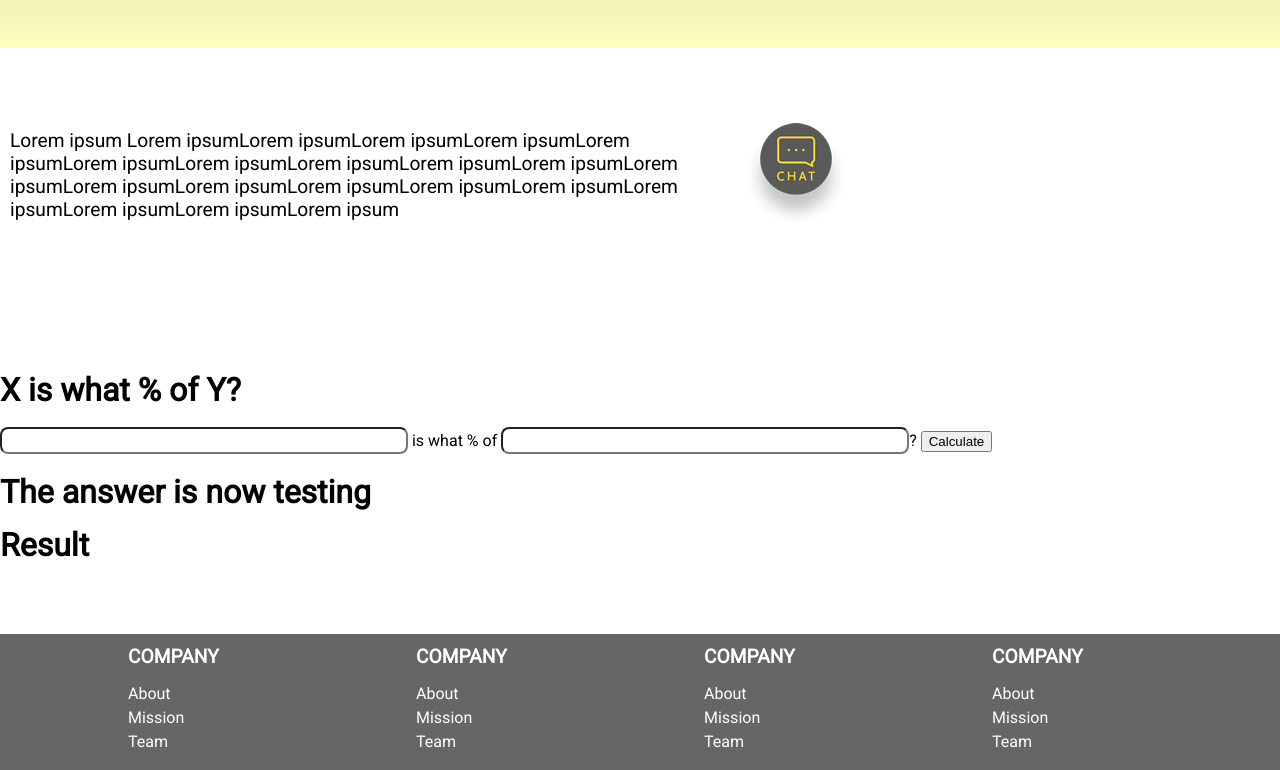
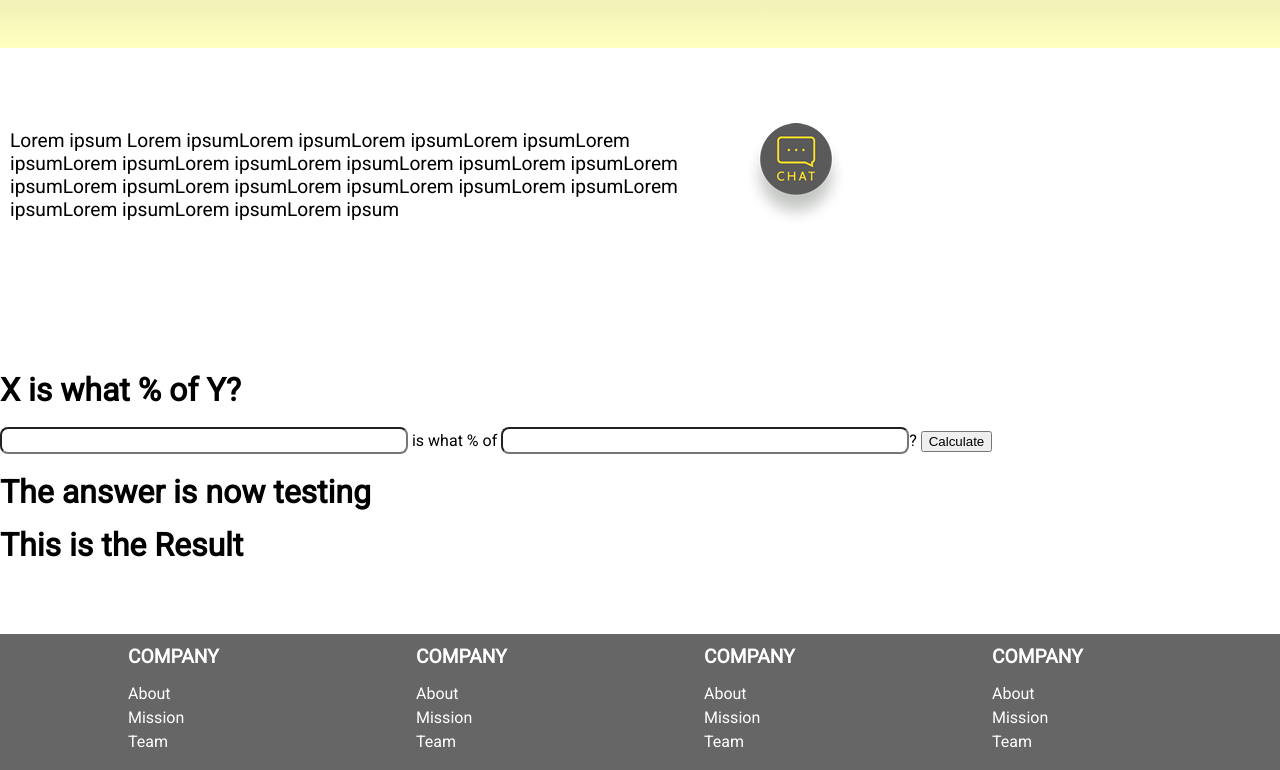
Before and after one commit to WizerS/Learn---Responsive-Site, a plain HTML site: page index.html in a window 1280 px wide. Shown: the part 403-1173 px from the top of the page. Drawn offline with Linux system fonts and the light colour scheme.

Commit message:
Changed texts

```diff
--- a/index.html
+++ b/index.html
@@ -65,7 +65,7 @@
                     <input type="text" id="numfield1"> is what % of <input type="text" id="numfield2">?
                     <input type="submit" value="Calculate">
                     <h1>The answer is now testing</h1>
-                    <h1 id="result">Result</h1>
+                    <h1 id="result">This is the Result</h1>
                     <script type="text/javascript" src="javascript/learn-to-code.js" ></script>
                 </form>
             </div>
```
